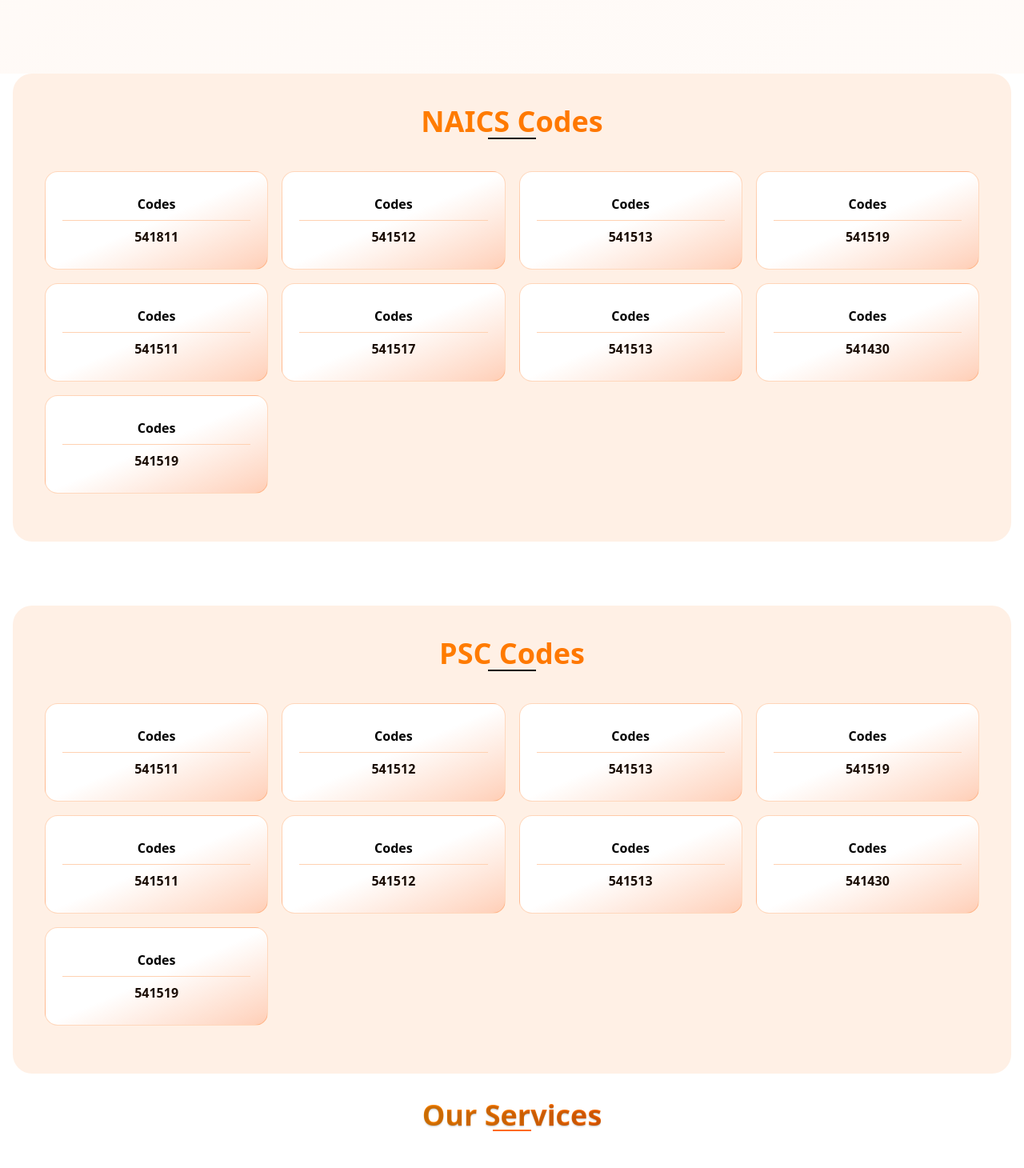
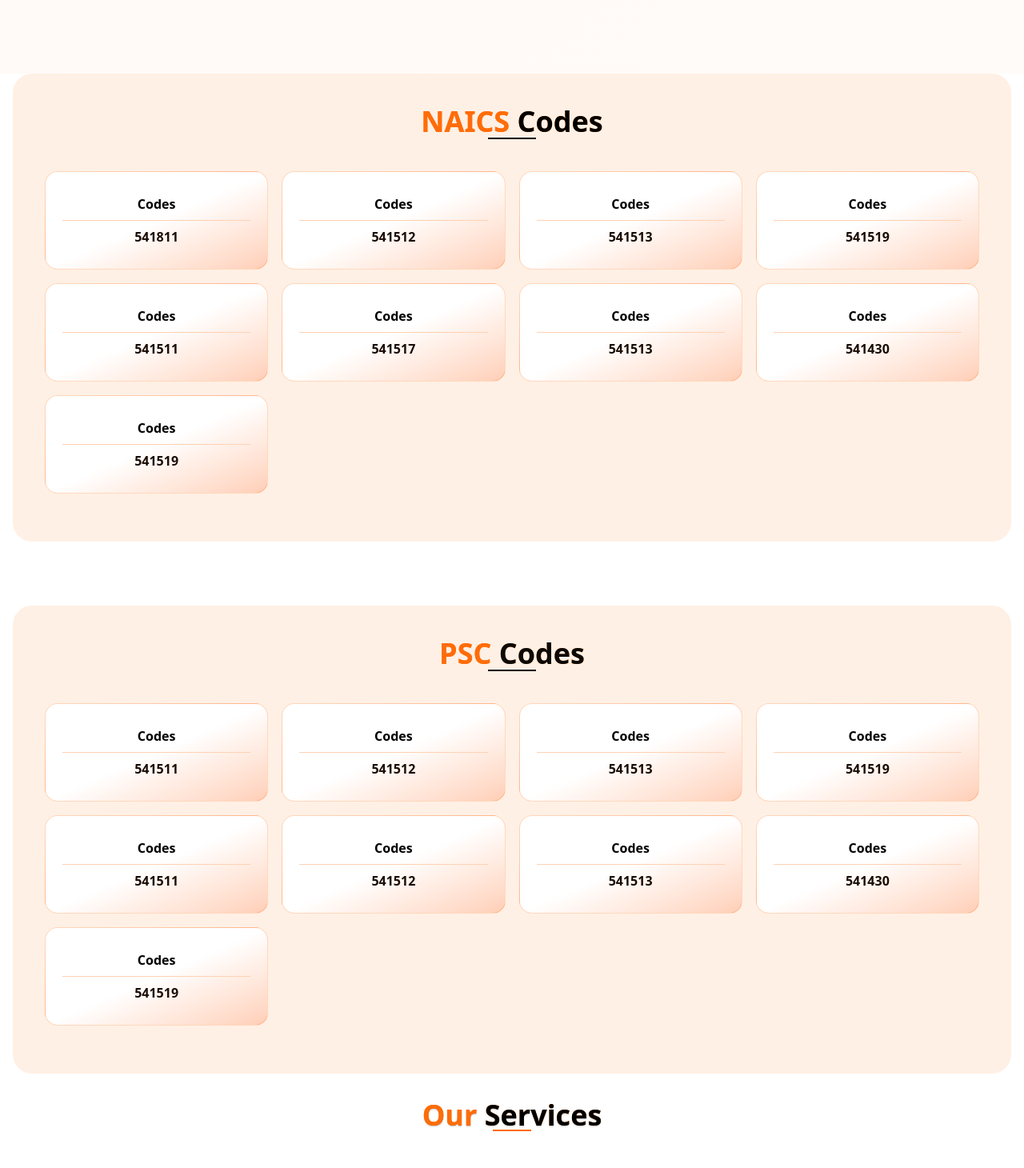
Before and after one commit to hrmrakib/phaninall-web, a Next.js app: page / in a window 1280 px wide. Shown: the part 1680-3140 px from the top of the page at 80% size. Built offline with nearby package versions, Linux system fonts and the light colour scheme.

Commit message:
update color

```diff
--- a/src/components/about/PremiumService.tsx
+++ b/src/components/about/PremiumService.tsx
@@ -246,9 +246,9 @@ export default function Home() {
           {/* Right side - Text content */}
           <div className='lg:w-1/2'>
             <div className='space-y-6'>
-              <p className='text-[#f8893f] font-medium uppercase tracking-wider'>
+              {/* <p className='text-[#f8893f] font-medium uppercase tracking-wider'>
                 ABOUT US
-              </p>
+              </p> */}
 
               <h1 className='text-4xl md:text-5xl lg:text-6xl text-[#080808b9] font-bold tracking-tight'>
                 <span className='text-[#FF6C0A]'>Orange</span> Tech Consultants
--- a/src/components/footer/Footer.tsx
+++ b/src/components/footer/Footer.tsx
@@ -23,7 +23,7 @@ export default function Footer() {
             </div>
           </div>
           <div className='bg-transparent w-4'></div>
-          <div className='hidden md:block bg-[#FF6C0A] py-4 flex-1'>
+          <div className='hidden md:block bg-[#FF6C0A] py-4  flex-1'>
             <h2 className='text-[#FFFFFF] text-xl text-center md:text-[36px] font-bold -ml-56'>
               Orange <span className='text-black'>Tech Consultants</span>
             </h2>
--- a/src/components/home/NaicsCodes.tsx
+++ b/src/components/home/NaicsCodes.tsx
@@ -69,8 +69,8 @@ export default function NaicsCodes() {
   return (
     <div className='container mx-auto px-4 mb-14 md:mb-20'>
       <div className='w-full pt-[40px] pb-[3px] bg-[#FFF0E5] rounded-3xl'>
-        <h2 className='text-3xl md:text-4xl text-center font-bold text-transparent bg-clip-text bg-gradient-to-r from-orange-400 to-orange-500'>
-          NAICS Codes
+        <h2 className='text-3xl md:text-4xl text-center text-black font-bold bg-clip-text bg-gradient-to-r from-orange-400 to-orange-500'>
+          <span className="text-[#FF6C0A]">NAICS</span> Codes
           <div className='w-[60px] border-t-2 border-black mx-auto'></div>
         </h2>
         <div className='m-[40px]'>
--- a/src/components/home/OurService2.tsx
+++ b/src/components/home/OurService2.tsx
@@ -79,8 +79,8 @@ export default function ServicesSection2() {
     <div className='bg-gradient-to-br from-[#ff6c0a00] via-[#ff6c0a00] to-[#ff6c0a00] p-4 md:p-8'>
       <div className='container mx-auto'>
         <div className='text-center mb-12'>
-          <h2 className='text-3xl md:text-4xl font-bold text-transparent bg-clip-text bg-gradient-to-r from-orange-400 to-orange-500 inline-block text-shadow-sm relative'>
-            Our Services
+          <h2 className='text-3xl md:text-4xl font-bold text-black bg-clip-text bg-gradient-to-r from-orange-400 to-orange-500 inline-block text-shadow-sm relative'>
+            <span className="text-[#FF6C0A]">Our</span> Services
             <div className='h-0.5 w-12 bg-orange-500 absolute left-1/2 transform -translate-x-1/2 bottom-0 mt-1'></div>
           </h2>
         </div>
--- a/src/components/home/PSCCodes.tsx
+++ b/src/components/home/PSCCodes.tsx
@@ -69,8 +69,8 @@ export default function PSCCODES() {
   return (
     <div className='container mx-auto px-4'>
       <div className='w-full pt-[40px] pb-[3px] bg-[#FFF0E5] rounded-3xl'>
-        <h2 className='text-3xl md:text-4xl text-center font-bold text-transparent bg-clip-text bg-gradient-to-r from-orange-400 to-orange-500'>
-          PSC Codes
+        <h2 className='text-3xl md:text-4xl text-center font-bold bg-clip-text bg-gradient-to-r from-orange-400 to-orange-500'>
+          <span className="text-[#FF6C0A]">PSC</span> Codes
           <div className='w-[60px] border-t-2 border-black mx-auto'></div>
         </h2>
         <div className='m-[40px]'>
--- a/src/components/services/CapabilitiesSection.tsx
+++ b/src/components/services/CapabilitiesSection.tsx
@@ -75,8 +75,8 @@ export default function CapabilitiesSection() {
   return (
     <section className='max-w-5xl mx-auto pb-20'>
       <h2 className='text-2xl md:text-[40px] font-medium mb-8 md:mb-12 p-4  text-center'>
-        <span className='text-[#FF6B00]'>
-          <span className='text-[#080808d7]'>Our</span> Services
+        <span className='text-[#080808d7]'>
+          <span className='text-[#FF6B00]'>Our</span> Services
         </span>
         {/* <span className='text-[#333333]'>Expertise</span> */}
       </h2>
--- a/src/components/share/ContactUs.tsx
+++ b/src/components/share/ContactUs.tsx
@@ -74,7 +74,7 @@ export default function ContactUs() {
   return (
     <div
       className={`bg-gradient-to-br from-orange-100 via-orange-50 to-orange-100 p-4 md:p-8 relative overflow-hidden ${
-        pathname === "/contact" ? "mb-28" : "my-[140px]"
+        pathname === "/contact" ? "mb-28" : "my[140px]"
       }`}
     >
       <div className='text-center mb-24'>
```
